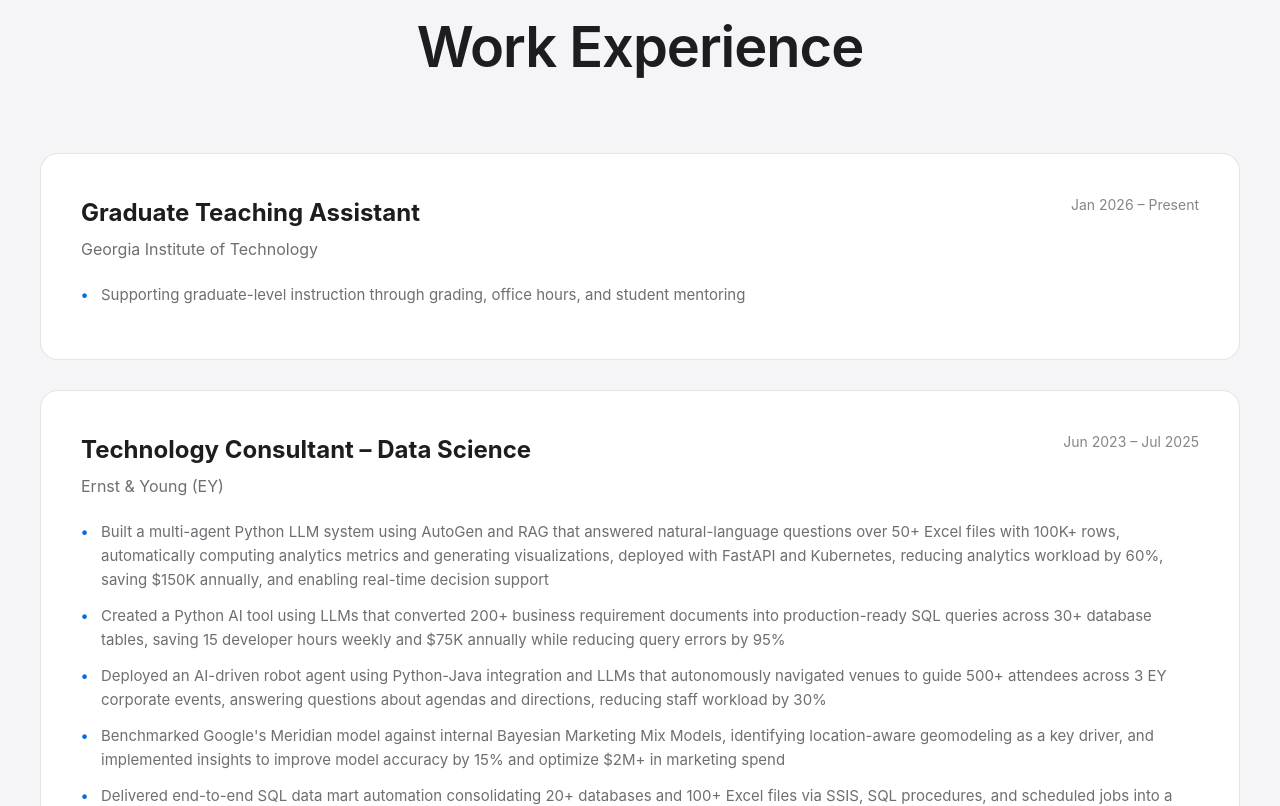
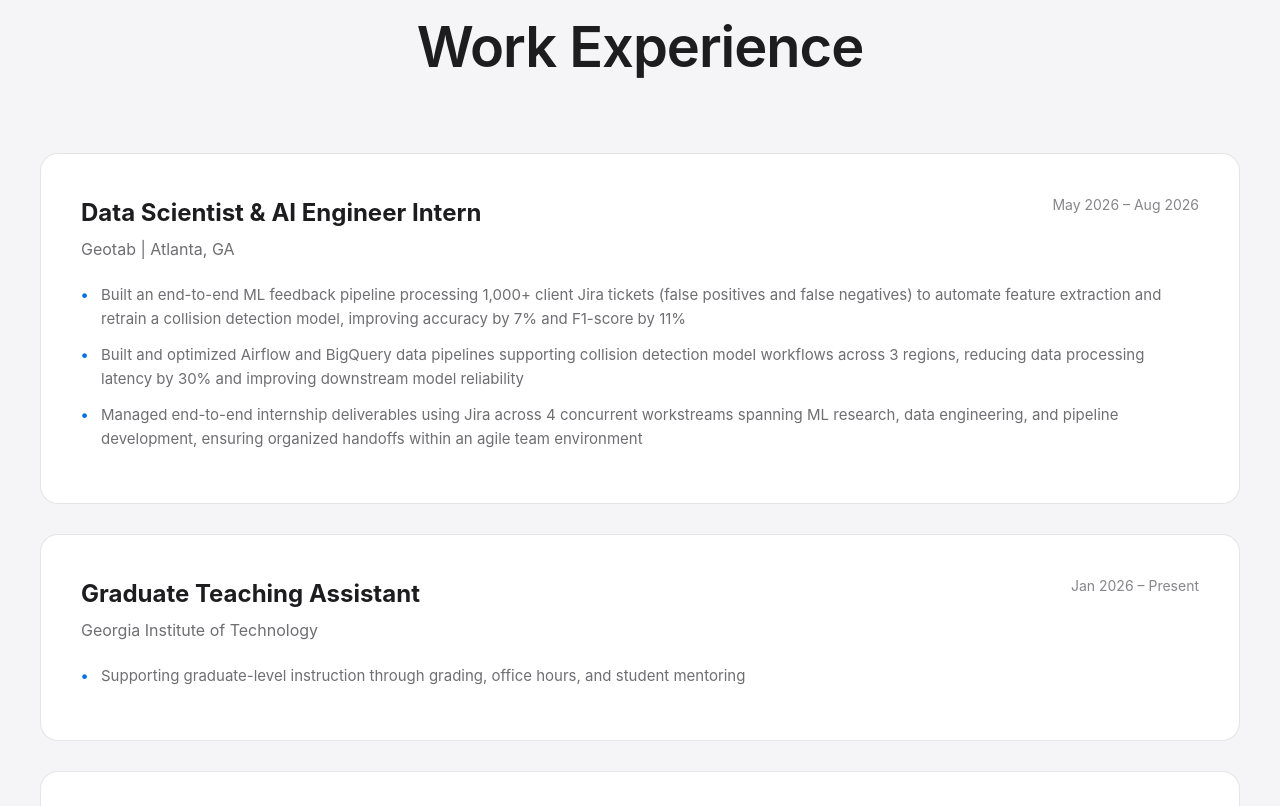
Before and after one commit to nkakonas/nikos-kakonas-data-science-portfolio, a plain HTML site: page index.html in a window 1280 px wide. Shown: the part 1697-2503 px from the top of the page. Drawn offline with Linux system fonts and the light colour scheme.

Commit message:
Revise personal details and add internship experience
Updated personal information and added internship experience details.

```diff
--- a/index.html
+++ b/index.html
@@ -383,10 +383,10 @@
     </nav>
 
     <section id="hero">
-        <h1>Nikolaos Kakonas</h1>
-        <p class="subtitle">Data Scientist & Machine Learning Engineer</p>
+        <h1>Nikos Kakonas</h1>
+        <p class="subtitle">AI Engineer & Data Scientist</p>
         <p class="hero-details">
-            M.S. Analytics @ Georgia Tech | Technology Consultant @ EY<br>
+            M.S. Computer Science @ Georgia Tech | AI Engineer @ Geotab<br>
             Atlanta, GA | <a href="mailto:kakonas.nikos@gmail.com">kakonas.nikos@gmail.com</a>
         </p>
         <a href="#projects" class="cta-button">View My Work</a>
@@ -412,6 +412,21 @@
     <section id="experience">
         <div class="content-wrapper">
             <h2>Work Experience</h2>
+
+            <div class="experience-item">
+                <div class="experience-header">
+                    <div class="experience-title">
+                        <h3>Data Scientist & AI Engineer Intern</h3>
+                        <p>Geotab | Atlanta, GA</p>
+                    </div>
+                    <div class="experience-date">May 2026 – Aug 2026</div>
+                </div>
+                <ul>
+                    <li>Built an end-to-end ML feedback pipeline processing 1,000+ client Jira tickets (false positives and false negatives) to automate feature extraction and retrain a collision detection model, improving accuracy by 7% and F1-score by 11%</li>
+                    <li>Built and optimized Airflow and BigQuery data pipelines supporting collision detection model workflows across 3 regions, reducing data processing latency by 30% and improving downstream model reliability</li>
+                    <li>Managed end-to-end internship deliverables using Jira across 4 concurrent workstreams spanning ML research, data engineering, and pipeline development, ensuring organized handoffs within an agile team environment</li>
+                </ul>
+            </div>
 
             <div class="experience-item">
                 <div class="experience-header">
```
